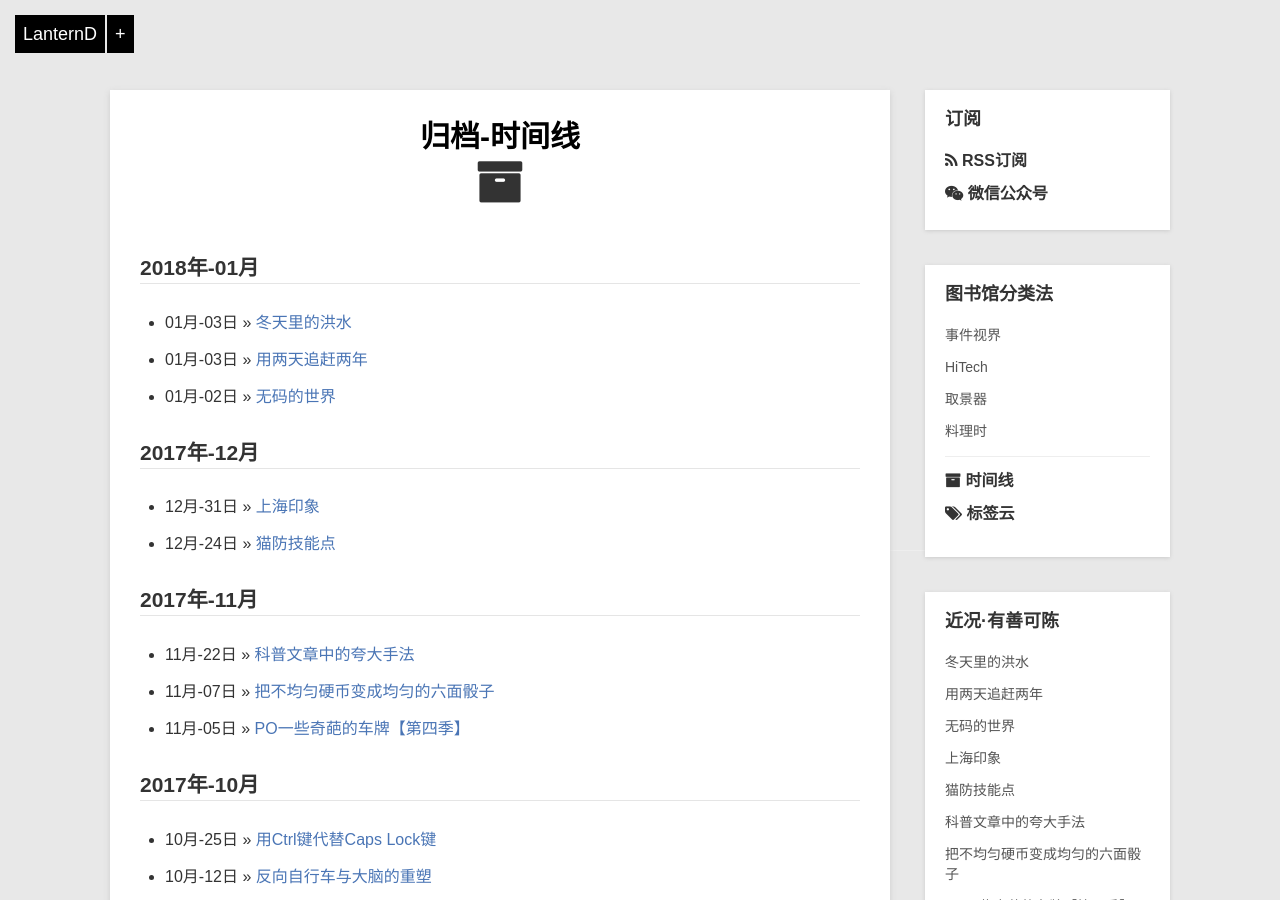
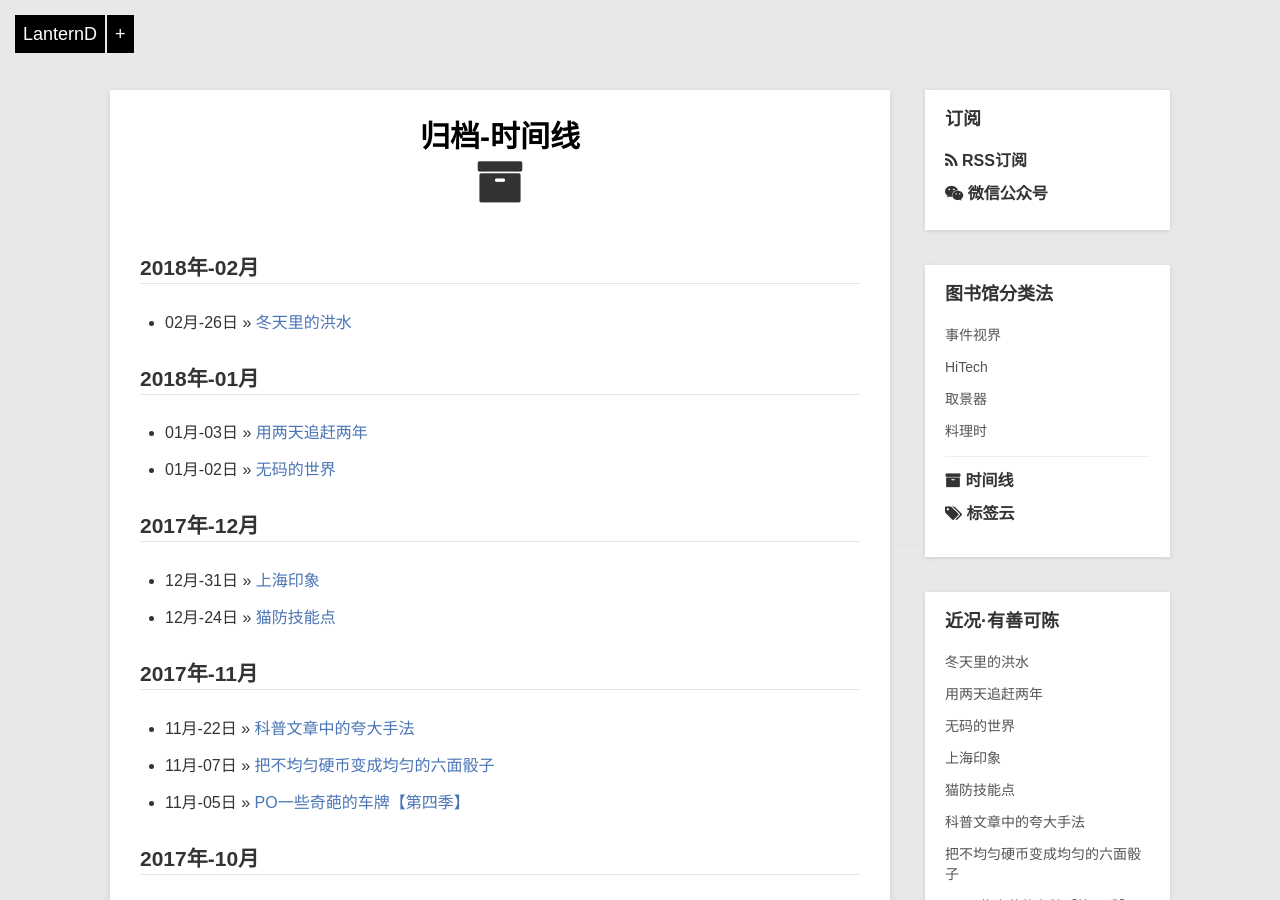
Before and after one commit to LanternD/lanternd.github.io, a Jekyll site: the page built from archive/index.html, in a window 1280 px wide and 900 px high. Built offline with Jekyll 4.4.1, drawn with Linux system fonts in a browser that asks for light colours.

Commit message:
Change the post date.

```diff
--- a/blog/_posts/2018-02-26-flood-in-msu.md
+++ b/blog/_posts/2018-02-26-flood-in-msu.md
@@ -3,9 +3,9 @@ layout: post
 title: 冬天里的洪水
 description: 冬天快要（并没有）结束的时候学校里面发洪水了……
 permalink: /flood-in-msu/
-categories: [Blog, 视·界]
+categories: [Blog, 视・界]
 tags: [洪水, MSU, 冬天]
-date: 2018-01-03 12:34:56
+date: 2018-02-26 12:34:56
 ---
 
 #
@@ -54,7 +54,7 @@ date: 2018-01-03 12:34:56
 
 　我也没怎么到学校围观，上学路上会路过一条比较高的路，所以只能从桥上瞄一眼洪水。某天晚些时候我路过了Shaw Hall（学生宿舍兼食堂），我到了它河对岸，拍了一张河边夜景。
 
-![img](http://lanternd.qiniudn.com/Pic4Post/flood-in-msu/shaw-hall-nocturne.jpg "Shaw Nocturne")
+![img](http://lanternd.qiniudn.com/Pic4Post/flood-in-msu/shaw-hall-nocturne.jpg "lazy cat")
 
 　（iPhone的夜景能力真是渣渣，为了快门速度牺牲画质，后期加曝光的时候出来的全都是色块，完全没有细节可言。不过其他手机估计也差不多。）
 
```
